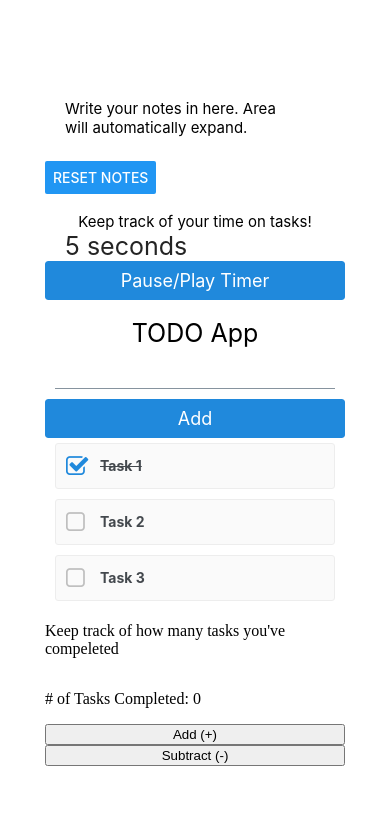
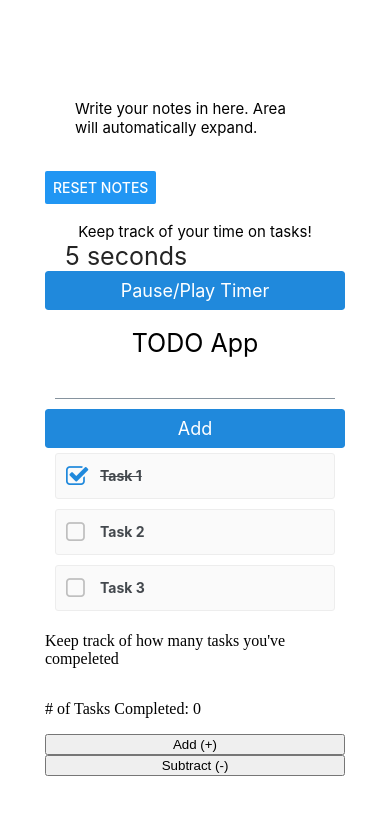
Before and after one commit to hklees/mobiledev_portfolio2-2, a React Native app in the folder lab7/: screen / in a window 390 px wide. Shown: the top 814 px of the page. Built offline with nearby package versions, Linux system fonts and the light colour scheme.

Commit message:
April 25, 2022 12:05 PM

```diff
--- a/lab7/Notes.js
+++ b/lab7/Notes.js
@@ -36,7 +36,7 @@ function Notes() {
 const styles = StyleSheet.create ({
     text: {
         fontSize: 15,
-        padding: 20,
+        padding: 30,
         alignSelf: 'center',
         },
     button: {
```
